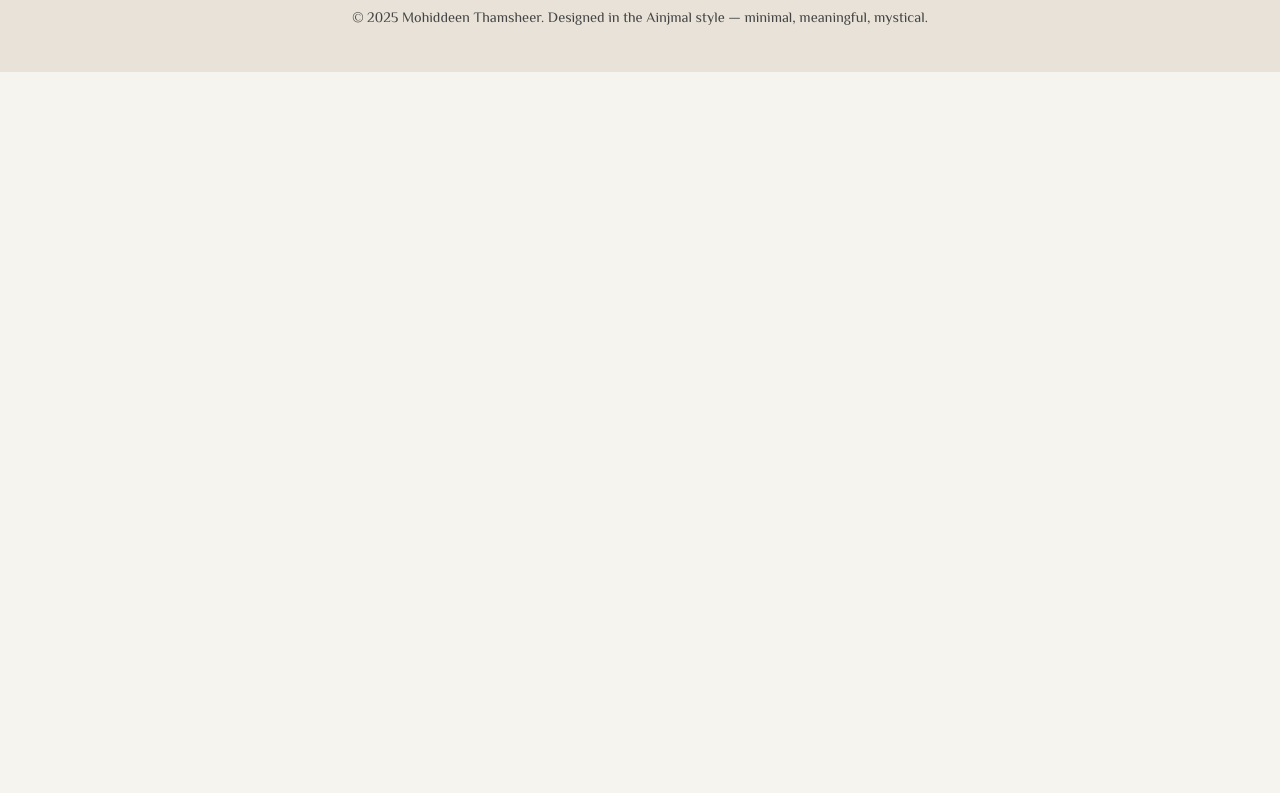
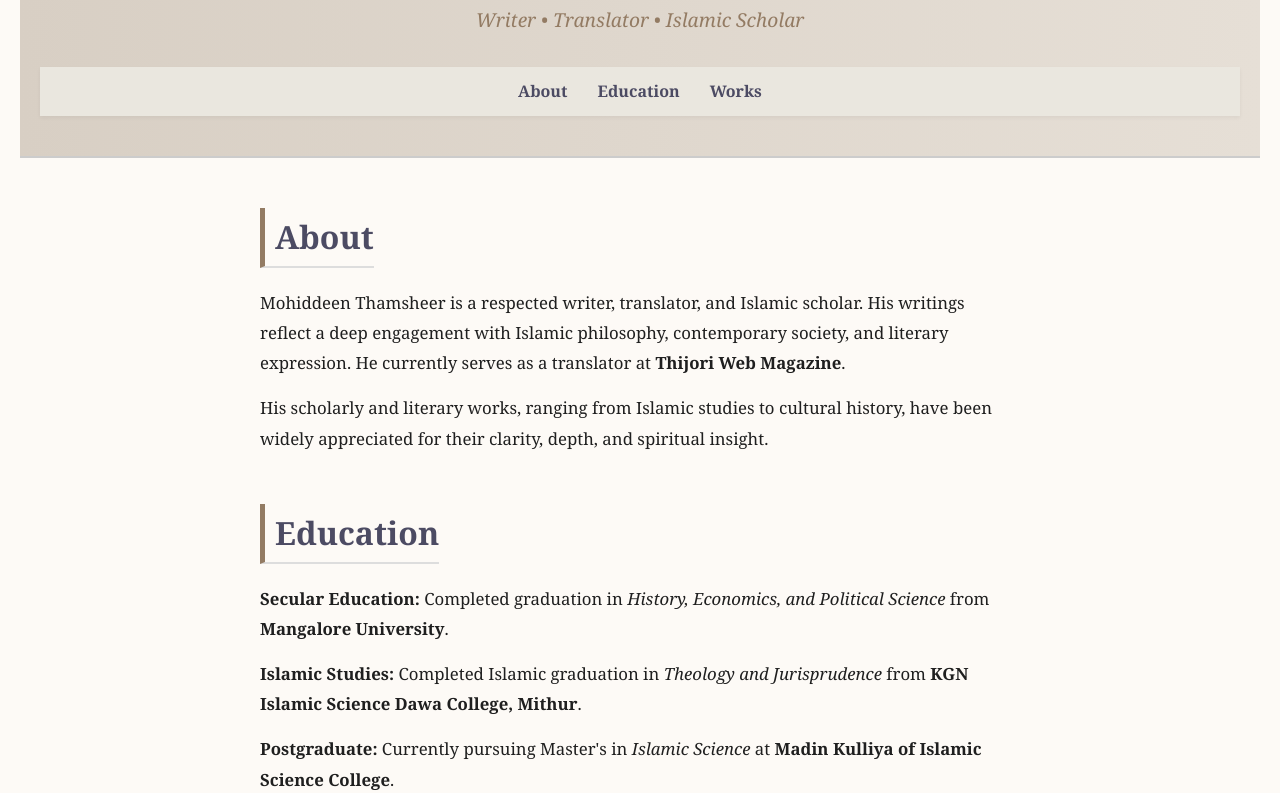
Before and after one commit to Thamsh/Thamsh.github.io, a plain HTML site: page index.html in a window 1280 px wide. Shown: the part 1601-2394 px from the top of the page. Before the commit the page ends 1673 px from the top, so only its background shows below. Drawn offline with Linux system fonts and the light colour scheme.

Commit message:
Update index.html

```diff
--- a/index.html
+++ b/index.html
@@ -182,3 +182,180 @@
 
 </body>
 </html>
+<!DOCTYPE html>
+<html lang="en">
+<head>
+  <meta charset="UTF-8" />
+  <meta name="viewport" content="width=device-width, initial-scale=1.0"/>
+  <title>Mohiddeen Thamsheer | Personal Website</title>
+  <style>
+    :root {
+      --main-bg: #fdfaf6;
+      --accent: #4c4b63;
+      --highlight: #937b63;
+      --text-color: #1f1f1f;
+      --light-gray: #888;
+    }
+
+    * {
+      margin: 0;
+      padding: 0;
+      box-sizing: border-box;
+    }
+
+    html {
+      scroll-behavior: smooth;
+    }
+
+    body {
+      font-family: 'Georgia', serif;
+      background-color: var(--main-bg);
+      color: var(--text-color);
+      line-height: 1.8;
+      padding: 20px;
+    }
+
+    header {
+      text-align: center;
+      padding: 40px 20px;
+    }
+
+    header h1 {
+      font-size: 2.5rem;
+      color: var(--accent);
+      font-family: 'Cambria', serif;
+      letter-spacing: 1px;
+    }
+
+    header p {
+      font-style: italic;
+      color: var(--highlight);
+      margin-top: 10px;
+    }
+
+    nav {
+      margin-top: 30px;
+      text-align: center;
+    }
+
+    nav a {
+      margin: 0 15px;
+      text-decoration: none;
+      color: var(--accent);
+      font-weight: bold;
+      transition: color 0.3s;
+    }
+
+    nav a:hover {
+      color: var(--highlight);
+    }
+
+    section {
+      max-width: 800px;
+      margin: 50px auto;
+      padding: 0 20px;
+    }
+
+    h2 {
+      color: var(--accent);
+      border-left: 5px solid var(--highlight);
+      padding-left: 10px;
+      margin-bottom: 20px;
+    }
+
+    .bio p, .education p {
+      margin-bottom: 15px;
+      font-size: 1.05rem;
+    }
+
+    ul.works {
+      list-style: none;
+      padding-left: 0;
+    }
+
+    ul.works li {
+      margin-bottom: 10px;
+    }
+
+    ul.works a {
+      color: var(--highlight);
+      text-decoration: none;
+      font-weight: bold;
+    }
+
+    ul.works a:hover {
+      text-decoration: underline;
+    }
+
+    footer {
+      text-align: center;
+      padding: 30px 10px;
+      color: var(--light-gray);
+      font-size: 0.9rem;
+      border-top: 1px solid #ddd;
+    }
+
+    .arabic {
+      font-family: 'Scheherazade', serif;
+      font-size: 1.2rem;
+      color: var(--highlight);
+    }
+
+    @media (max-width: 600px) {
+      header h1 {
+        font-size: 2rem;
+      }
+    }
+  </style>
+</head>
+<body>
+
+  <header>
+    <h1>Mohiddeen Thamsheer</h1>
+    <p>Writer • Translator • Islamic Scholar</p>
+    <nav>
+      <a href="#about">About</a>
+      <a href="#education">Education</a>
+      <a href="#works">Works</a>
+    </nav>
+  </header>
+
+  <section id="about" class="bio">
+    <h2>About</h2>
+    <p>Mohiddeen Thamsheer is a respected writer, translator, and Islamic scholar. His writings reflect a deep engagement with Islamic philosophy, contemporary society, and literary expression. He currently serves as a translator at <strong>Thijori Web Magazine</strong>.</p>
+    <p>His scholarly and literary works, ranging from Islamic studies to cultural history, have been widely appreciated for their clarity, depth, and spiritual insight.</p>
+  </section>
+
+  <section id="education" class="education">
+    <h2>Education</h2>
+    <p><strong>Secular Education:</strong> Completed graduation in <em>History, Economics, and Political Science</em> from <strong>Mangalore University</strong>.</p>
+    <p><strong>Islamic Studies:</strong> Completed Islamic graduation in <em>Theology and Jurisprudence</em> from <strong>KGN Islamic Science Dawa College, Mithur</strong>.</p>
+    <p><strong>Postgraduate:</strong> Currently pursuing Master's in <em>Islamic Science</em> at <strong>Madin Kulliya of Islamic Science College</strong>.</p>
+  </section>
+
+  <section id="works" class="works">
+    <h2>Selected Works</h2>
+    <ul class="works">
+      <li><a href="https://thijori.in/what-is-islamic-university-part-1/" target="_blank">What is Islamic University – Part 1</a></li>
+      <li><a href="https://thijori.in/turbon-a-religious-symbol/" target="_blank">Turban: A Religious Symbol</a></li>
+      <li><a href="https://thijori.in/lively-hisotry-ofkalpattanam/" target="_blank">Lively History of Kayalpattinam</a></li>
+      <li><em>...and many more articles on culture, religion, and history on Thijori.</em></li>
+    </ul>
+  </section>
+
+  <footer>
+    <p>&copy; 2025 Mohiddeen Thamsheer | Designed in Ainjmal Style</p>
+  </footer>
+
+  <script>
+    // Smooth fade-in animation
+    document.addEventListener("DOMContentLoaded", () => {
+      document.body.style.opacity = 0;
+      document.body.style.transition = "opacity 1.5s ease-in-out";
+      setTimeout(() => {
+        document.body.style.opacity = 1;
+      }, 100);
+    });
+  </script>
+</body>
+</html>
```
